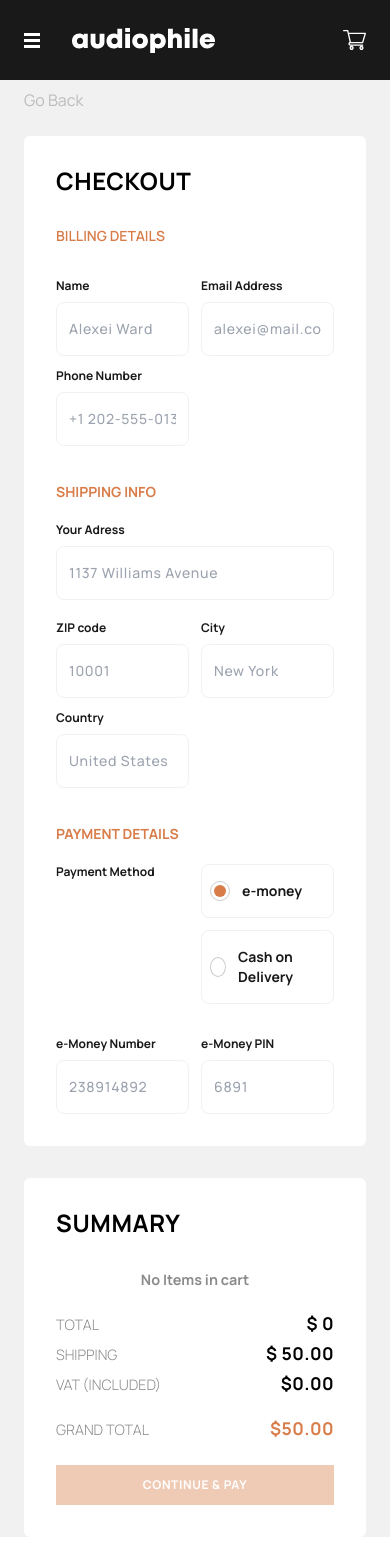
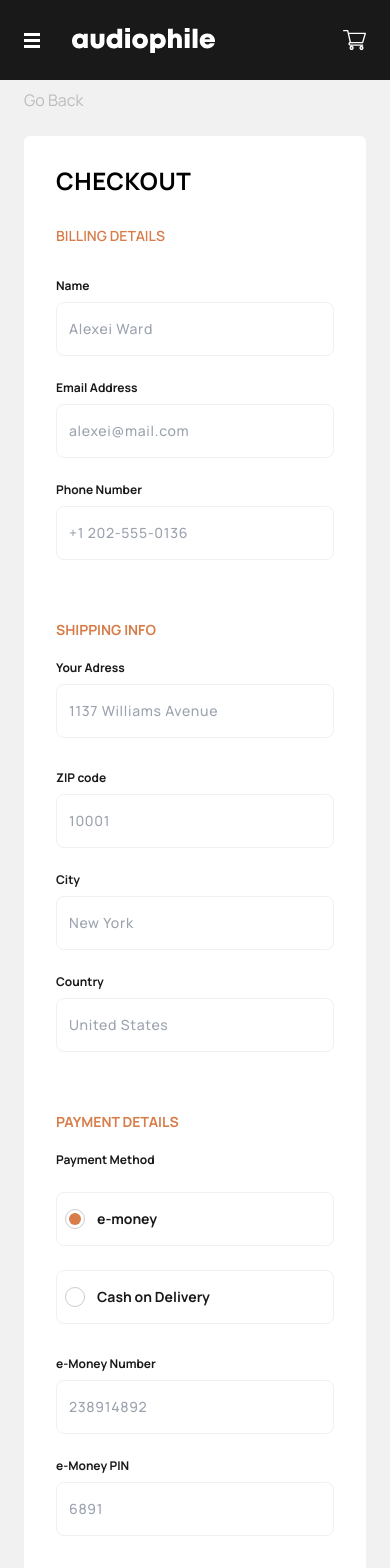
Before and after one commit to elghanbibadr/autophileEcommerce, a React (Vite) app: page /checkout in a window 390 px wide. Shown: the top 1568 px of the page. Before the commit the page ends 1537 px from the top, so only its background shows below. Built offline with nearby package versions, Linux system fonts and the light colour scheme.

Commit message:
fix form input overflow issues for mobiles

```diff
--- a/src/App.jsx
+++ b/src/App.jsx
@@ -1,11 +1,11 @@
-import React,{useState,lazy,Suspense, useContext} from 'react'
+import React,{lazy,Suspense, useContext} from 'react'
 import { Home } from './pages/home/Home'
 import { Route,Routes,useLocation } from 'react-router-dom'
 import Nav from './pages/home/Nav'
 import ProductsIntroGridContainer from './componenet/UI/ProductsIntroGridContainer'
 import Callout from './componenet/UI/Callout'
 import Footer from './componenet/UI/Footer'
-import Overlay from './componenet/UI/Overlay'
+import Container from './componenet/UI/Container'
 import { AppContext } from './store/AppContext'
 
 const Headphones=lazy(()=>import ('./pages/headphones/Headphones'));
@@ -42,7 +42,9 @@ const App = () => {
       <Route path="/checkout" element={<Checkout />}/>
         </Routes>
     </Suspense>
+    <Container>
     {!isCheckoutRoute && <Callout />}
+    </Container>
       {!isCheckoutRoute && <Footer />}
 
   </>
--- a/src/index.css
+++ b/src/index.css
@@ -54,7 +54,7 @@ input[type=number]::-webkit-outer-spin-button {
       @apply flex  flex-col justify-between items-center
     }
     input{
-      @apply border-lightGray border-[1px] w-full tracking-wider font-medium mt-2 text-black px-3 text-sm py-4  rounded-lg outline-0
+      @apply border-lightGray my-6 border-[1px] w-full tracking-wider font-medium mt-2 text-black px-3 text-sm py-4  rounded-lg outline-0
     }
 
     label{
--- a/src/pages/checkout/Checkout.jsx
+++ b/src/pages/checkout/Checkout.jsx
@@ -8,8 +8,7 @@ import CheckoutForm from './CheckoutForm';
 import ThankYou from './ThankYou';
 import PurchaseSummary from './PurchaseSummary';
 const Checkout = () => {
-  const [formIsValid,setFormIsValid]=useState(false);
-  const [formSubmited,setFormSubmited]=useState(false);
+
   const {addedItemsToCard,setAddedItemsToCard,backdropIsOpen,setBackdropIsOpen}=useContext(AppContext)
   const total=addedItemsToCard.reduce((sum, item) => {
     return sum +  item.quantity* Number(item.price);
@@ -19,27 +18,9 @@ const Checkout = () => {
 
 
 
- const handleFormSubmited=(e)=>{
-     e.preventDefault();
-     if (addedItemsToCard.length===0)return;
-    setFormSubmited(true)
-     validate();
-     if(userName && email &&  phone && country && city && zipCode && address ) {
-      if (isEmoneyPaymentMethod){
-        if (emoneypin && emoneyNumber){
-          setFormIsValid(true)
-          setBackdropIsOpen(true)
-        }else setFormIsValid(false)
-      }else{
-        setFormIsValid(true)
-        setBackdropIsOpen(true)
-
-      }
-     }
-
- }
 
 
+ const handleFormSubmited=()=>{alert('yo')}
 
 
 
--- a/src/pages/checkout/CheckoutForm.jsx
+++ b/src/pages/checkout/CheckoutForm.jsx
@@ -2,7 +2,7 @@ import { useState } from "react";
 
 import cashOnDelliveryIcon from "../../../public/images/checkout/icon-cash-on-delivery.svg"
 
-const CheckoutForm = () => {
+const CheckoutForm = (props) => {
 
   const [userName, setUserName] = useState('');
   const [email, setEmail] = useState('');
@@ -16,13 +16,33 @@ const CheckoutForm = () => {
   const [userNameError, setUserNameError] = useState('');
   const [emailError, setEmailError] = useState('');
   const [phoneNumberError, setPhoneNumberError] = useState('');
- const [formIsValid,setFormIsValid]=useState(false);
+  const [formIsValid,setFormIsValid]=useState(false);
   const [formSubmited,setFormSubmited]=useState(false);
+
   const [isEmoneyPaymentMethod, setIsEmoneyPaymentMethod]=useState(true)
 
 
   const handlePaymentMethodeSelected=()=>setIsEmoneyPaymentMethod(prv => !prv)
 
+  const handleFormSubmited=(e)=>{
+    e.preventDefault();
+    if (addedItemsToCard.length===0)return;
+   setFormSubmited(true)
+    validate();
+    if(userName && email &&  phone && country && city && zipCode && address ) {
+     if (isEmoneyPaymentMethod){
+       if (emoneypin && emoneyNumber){
+         setFormIsValid(true)
+         setBackdropIsOpen(true)
+       }else setFormIsValid(false)
+     }else{
+       setFormIsValid(true)
+       setBackdropIsOpen(true)
+
+     }
+    }
+
+}
   const validate = () => {
     if (!userName || !city || !country ) {
       setUserNameError('Field cannot be empty');
@@ -43,7 +63,6 @@ const CheckoutForm = () => {
   }
 
 
-
   const handleUserNameChange=(e)=>setUserName(e.target.value);
   const handleEmailChange=(e)=>setEmail(e.target.value);
   const handlePhoneChange=(e)=>setPhone(e.target.value);
@@ -55,11 +74,11 @@ const CheckoutForm = () => {
   const handleEmoneyNumberChange=(e)=>setEmoneyNumber(e.target.value);
 
   return (
-     <div className='bg-white p-8 rounded-md my-8  lg:col-span-2'>
+     <div onClick={handleFormSubmited} className='bg-white p-8 rounded-md my-8  lg:col-span-2'>
       <h3 className='text-black mb-8 font-bold'>CHECKOUT</h3>
         <h6 className='text-orange text-sm uppercase mb-8  font-semibold'>billing details</h6>
         <form />
-        <div className="grid grid-cols-2 gap-3">
+        <div className="xs2:grid xs2:grid-cols-2 xs2:gap-3">
           <div  >
             <div className='flex justify-between'>
               <label >Name</label>
@@ -86,7 +105,7 @@ const CheckoutForm = () => {
         </div>
         <h6 className='text-orange text-sm uppercase mt-9 mb-5  font-bold'>shipping info</h6>
 
-        <div className="grid grid-cols-2 gap-3">
+        <div className="xs2:grid xs2:grid-cols-2 xs2:gap-3">
           <div className='col-span-2 mb-2 ' >
             <div className="flex justify-between">
               <label >Your Adress</label>
@@ -121,9 +140,9 @@ const CheckoutForm = () => {
         </div>
 
           <h6 className='text-orange text-sm uppercase mt-9 mb-5  font-bold'>PAYMENT DETAILS</h6>
-          <div className="grid grid-cols-2 gap-3">
+          <div className="xs2:grid xs2:grid-cols-2 xs2:gap-3">
             <h5 className='text-paleBlack  font-bold text-xs row-span-2'>Payment Method</h5>
-            <div onClick={handlePaymentMethodeSelected} className='flex cursor-pointer items-center py-4 rounded-lg px-2 border-lightGray border-[1px]'>
+            <div onClick={handlePaymentMethodeSelected} className='flex my-6 xs2:my-2 cursor-pointer items-center py-4 rounded-lg px-2 border-lightGray border-[1px]'>
             <div className='custom-radio'>
               <span className={`orange-circle ${!isEmoneyPaymentMethod ? 'hidden':"block"} bg-orange`}></span>
             </div>
@@ -138,7 +157,7 @@ const CheckoutForm = () => {
             </div>
           </div>
           {/*  */}
-         { isEmoneyPaymentMethod && <div className="grid grid-cols-2 gap-3  mt-8 items-center">
+         { isEmoneyPaymentMethod && <div className="xs2:grid xs2:grid-cols-2 xs2:gap-3  mt-8 items-center">
             <div >
               <div className="flex justify-between">
                 <label >e-Money Number</label>
@@ -147,7 +166,7 @@ const CheckoutForm = () => {
               <input className={`${(formSubmited && !emoneyNumber) ? "border-[red]":""}`}  value={emoneyNumber} onChange={handleEmoneyNumberChange} type='number' placeholder='238914892' />
             </div>
             <div>
-              <div className="flex justify-between">
+              <div className="flex  justify-between">
                 <label >e-Money PIN</label>
                 {!emoneypin && <span className="error-msg text-[red]">{phoneNumberError}</span>}
               </div>
```
